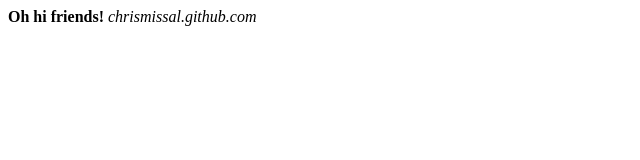
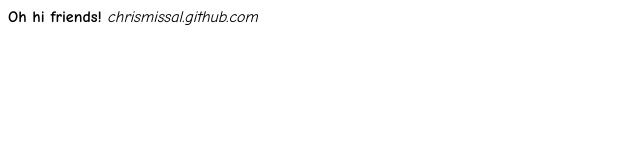
Before and after one commit to ChrisMissal/chrismissal.github.com, a plain HTML site: page index.html in a window 1280 px wide. Shown: the full height of the page, 0-640 px from the left. Drawn offline with Linux system fonts and the light colour scheme.

Commit message:
Comic Sans ALL THINGS

```diff
--- a/index.html
+++ b/index.html
@@ -1,3 +1,12 @@
-<strong>Oh hi friends!</strong>
+<html>
+    <head>
+        <style type="text/css">
+            body { font-family: "Comic Sans MS", cursive, sans-serif;}
+        </style>
+    </head>
+    <body>
+        <strong>Oh hi friends!</strong>
 
-<em>chrismissal.github.com</em>
+        <em>chrismissal.github.com</em>
+    </body>
+</html>
```
